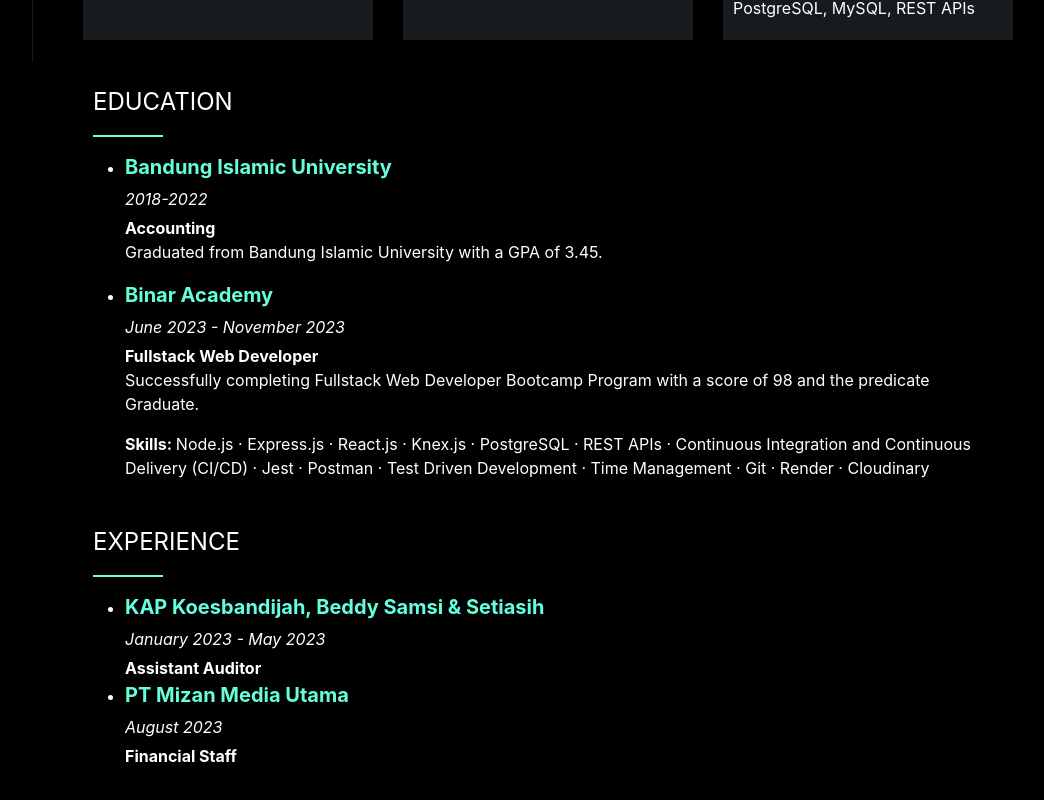
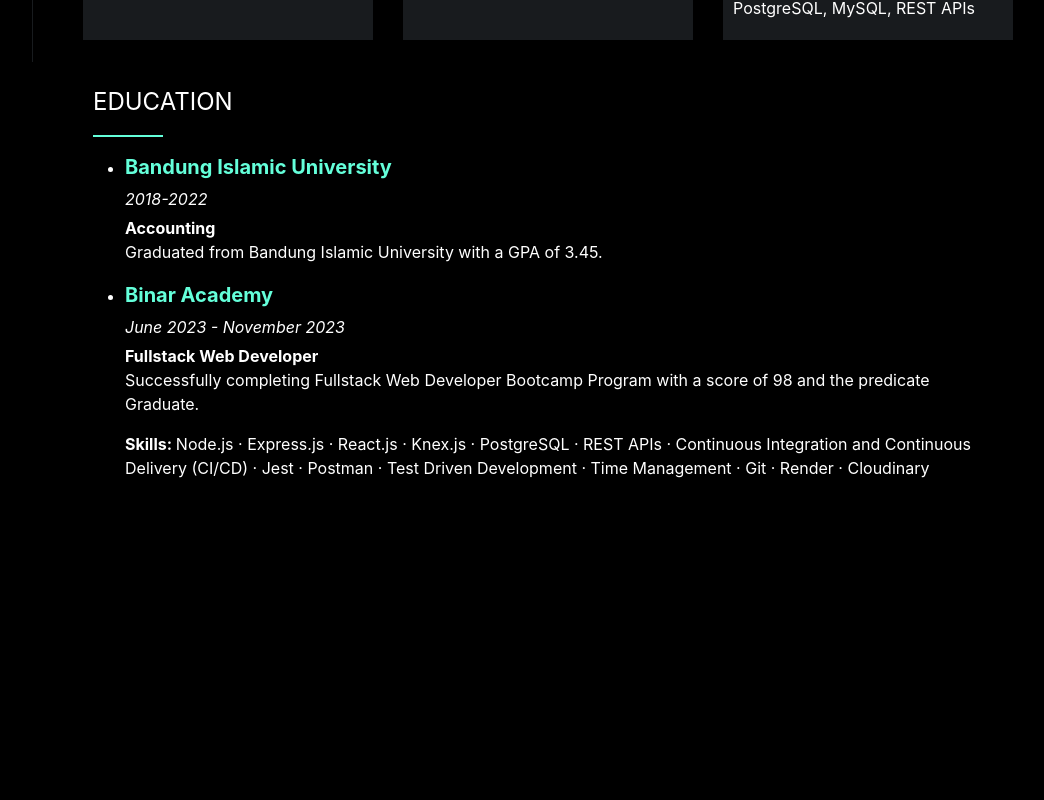
Before and after one commit to faisalbaqirt/Web-Portofolio, a React (Create React App) app: page /faisal-baqir/about in a window 1280 px wide. Shown: the part 738-1538 px from the top of the page, without its empty margins (217-1261 px from the left). After the commit the page ends 1294 px from the top, so only its background shows below. Built offline with nearby package versions, Linux system fonts and the light colour scheme.

Commit message:
delete experience on about page

```diff
--- a/src/components/About.js
+++ b/src/components/About.js
@@ -116,24 +116,6 @@ const About = () => {
         </ul>
       </div>
 
-      <div className="content-section mt-5">
-        <h6 className="title-section hidden">Experience</h6>
-        <ul>
-          <li className="item-content hidden">
-            <div className="title-item">
-              KAP Koesbandijah, Beddy Samsi & Setiasih
-            </div>
-            <div className="date-item">January 2023 - May 2023</div>
-            <div className="major-item">Assistant Auditor</div>
-          </li>
-
-          <li className="item-content hidden">
-            <div className="title-item">PT Mizan Media Utama</div>
-            <div className="date-item">August 2023</div>
-            <div className="major-item">Financial Staff</div>
-          </li>
-        </ul>
-      </div>
     </div>
   );
 };
```
